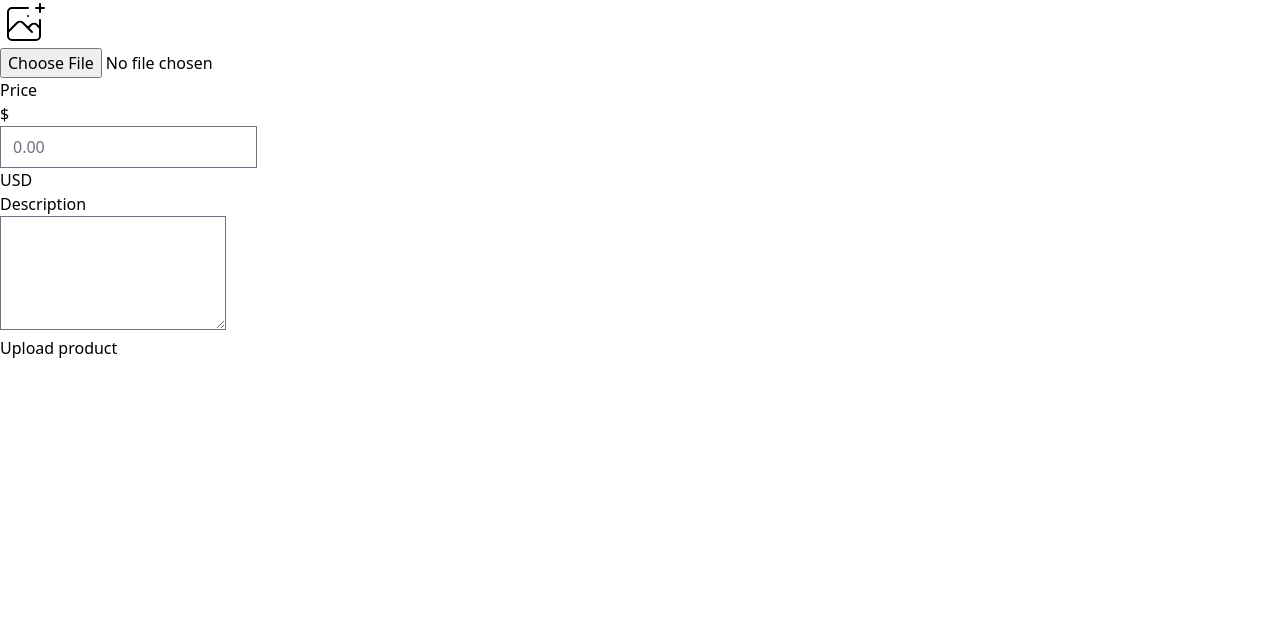
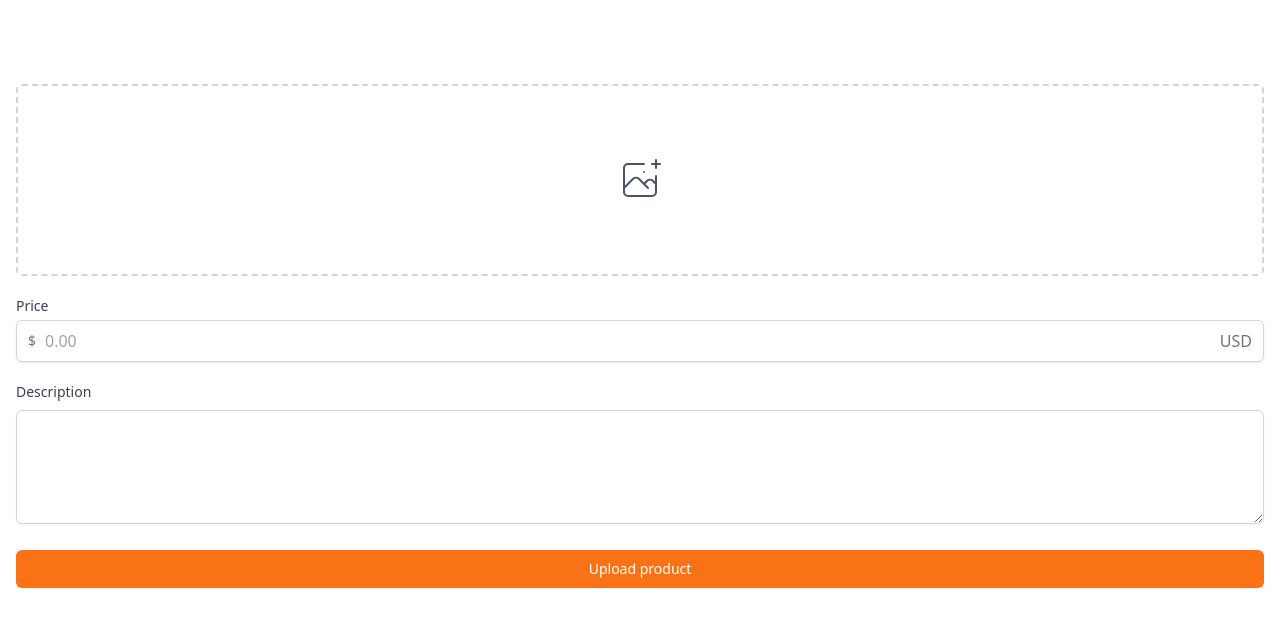
Before and after one commit to PanicBear/IWIL-carrot-market, a Next.js app: page /items/upload in a window 1280 px wide. Shown: the top 626 px of the page. Built offline with nearby package versions, Linux system fonts and the light colour scheme.

Commit message:
style(upload): style applied to upload page

```diff
--- a/pages/items/upload.tsx
+++ b/pages/items/upload.tsx
@@ -2,10 +2,9 @@ import type { NextPage } from 'next';
 
 const Upload: NextPage = () => {
   return (
-    <div>
-      <div>
-        <div>
-          <label>
+    <div className="px-4 py-16">
+      <div className="my-5">
+        <label className="w-full cursor-pointer text-gray-600 hover:border-orange-500 hover:text-orange-500 flex items-center justify-center border-2 border-dashed border-gray-300 h-48 rounded-md">
           <svg className="h-12 w-12" stroke="currentColor" fill="none" viewBox="0 0 48 48" aria-hidden="true">
             <path
               d="M28 8H12a4 4 0 00-4 4v20m32-12v8m0 0v8a4 4 0 01-4 4H12a4 4 0 01-4-4v-4m32-4l-3.172-3.172a4 4 0 00-5.656 0L28 28M8 32l9.172-9.172a4 4 0 015.656 0L28 28m0 0l4 4m4-24h8m-4-4v8m-12 4h.02"
@@ -14,30 +13,36 @@ const Upload: NextPage = () => {
               strokeLinejoin="round"
             />
           </svg>
-
-            <input type="file" />
+          <input className="hidden" type="file" />
         </label>
       </div>
+      <div className="my-5">
+        <label className="mb-1 block text-sm font-medium text-gray-700">Price</label>
+        <div className="rounded-md relative flex items-center shadow-sm">
+          <div className="absolute left-0 select-none pl-3 flex items-center justify-center">
+            <span className="text-gray-500 text-sm">$</span>
           </div>
-      <div>
-        <label>Price</label>
-        <div>
-          <div>
-            <span>$</span>
-          </div>
-          <input type="text" placeholder="0.00" />
-          <div>
-            <span>USD</span>
+          <input
+            id="price"
+            type="text"
+            className="appearance-none pl-7 w-full px-3 py-2 border border-gray-300 rounded-md shadow-sm placeholder-gray-400 focus:outline-none focus:ring-orange-500 focus:border-orange-500"
+            placeholder="0.00"
+          />
+          <div className="absolute right-0 pointer-events-none pr-3 flex items-center">
+            <span className="text-gray-500">USD</span>
           </div>
         </div>
       </div>
       <div>
-        <label>Description</label>
-        <div>
-          <textarea rows={4} />
+        <label className="mb-1 block text-sm font-medium text-gray-700">Description</label>
+        <textarea
+          className="mt-1 shadow-sm w-full focus:ring-orange-500 rounded-md border-gray-300 focus:border-orange-500"
+          rows={4}
+        />
       </div>
-      </div>
-      <button>Upload product</button>
+      <button className="mt-5 w-full bg-orange-500 hover:bg-orange-600 text-white py-2 px-4 border border-transparent rounded-md shadow-sm text-sm font-medium focus:ring-2 focus:ring-offset-2 focus:ring-orange-500 focus:outline-none">
+        Upload product
+      </button>
     </div>
   );
 };
```
Lines whose indentation alone changed are shown as unchanged.
